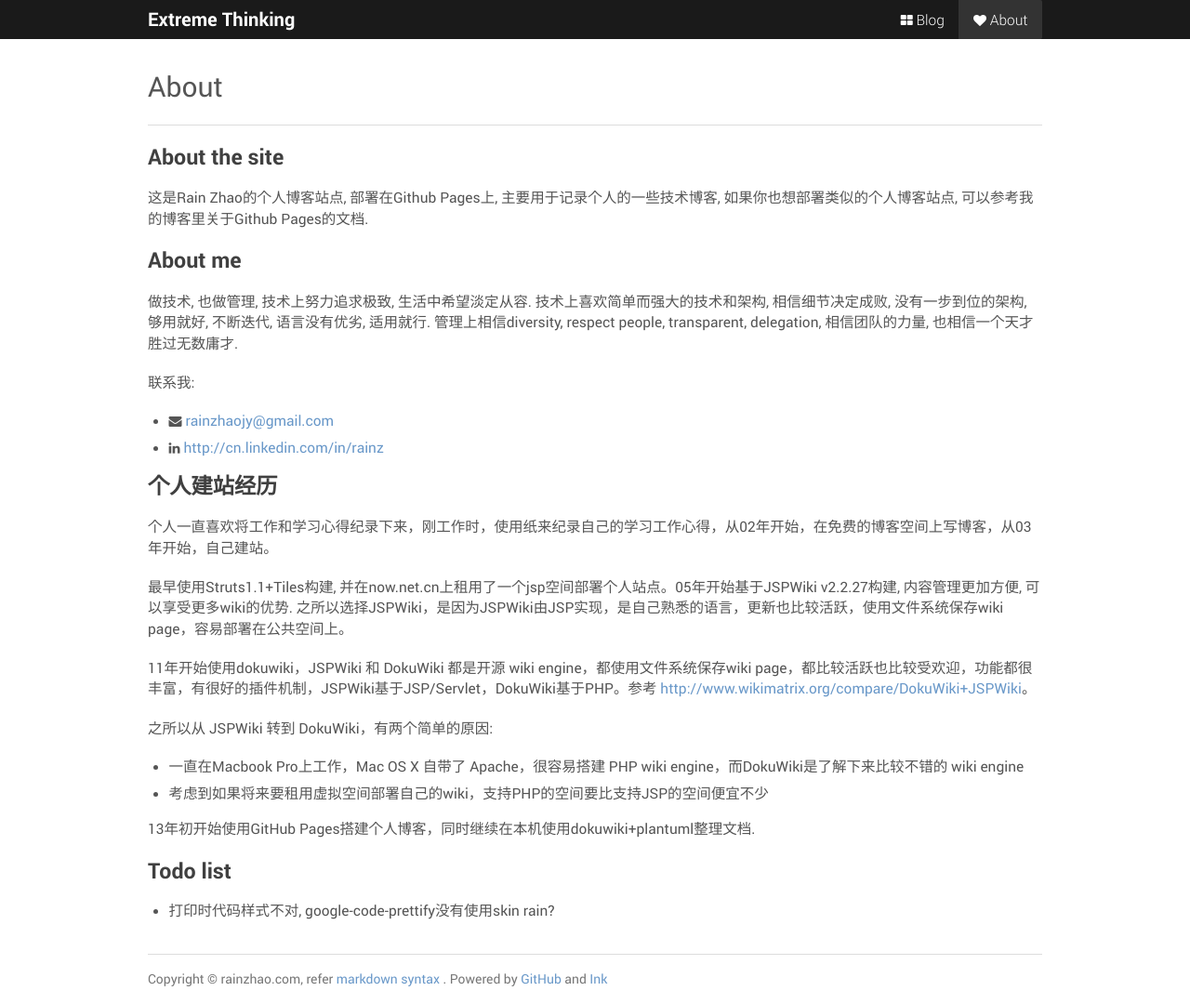
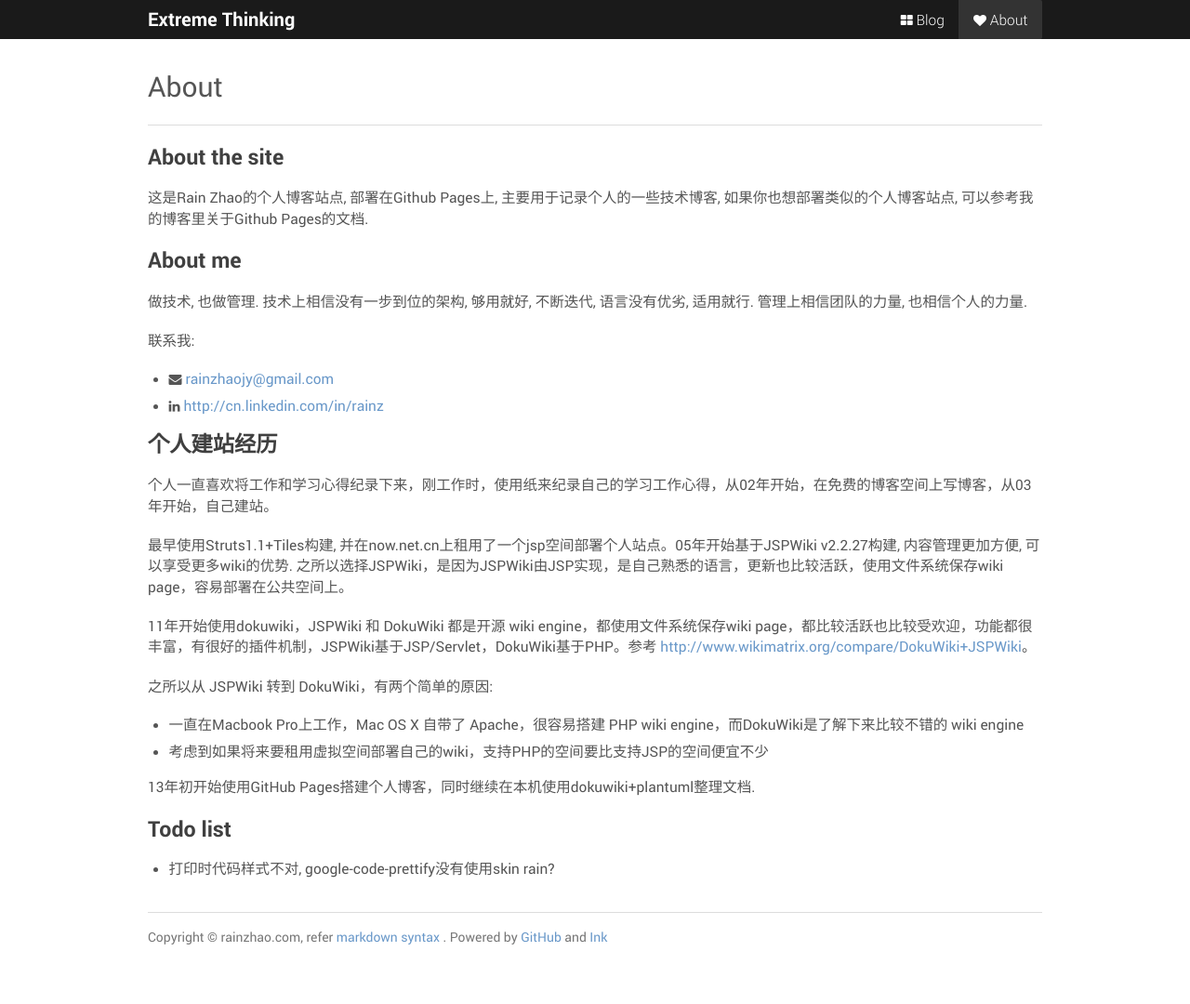
Before and after one commit to rainzhaojy/rainzhaojy.github.io, a Jekyll site: the page built from about.md, in a window 1280 px wide and 1080 px high. Shown: the whole window at 93% size. Built offline with Jekyll 4.4.1, drawn with Linux system fonts in a browser that asks for light colours; nearby versions of some CDN libraries; library files that are not in the unit come from our copies; Markdown is read by kramdown in place of the engine named in the settings; comment, search, counter and statistics services are not loaded.

Commit message:
update blog

```diff
--- a/about.md
+++ b/about.md
@@ -10,7 +10,7 @@ whereami: about
 
 ### About me
 
-做技术, 也做管理, 技术上努力追求极致, 生活中希望淡定从容. 技术上喜欢简单而强大的技术和架构, 相信细节决定成败, 没有一步到位的架构, 够用就好, 不断迭代, 语言没有优劣, 适用就行. 管理上相信diversity, respect people, transparent, delegation, 相信团队的力量, 也相信一个天才胜过无数庸才.
+做技术, 也做管理. 技术上相信没有一步到位的架构, 够用就好, 不断迭代, 语言没有优劣, 适用就行. 管理上相信团队的力量, 也相信个人的力量.
 
 联系我:
 
```
